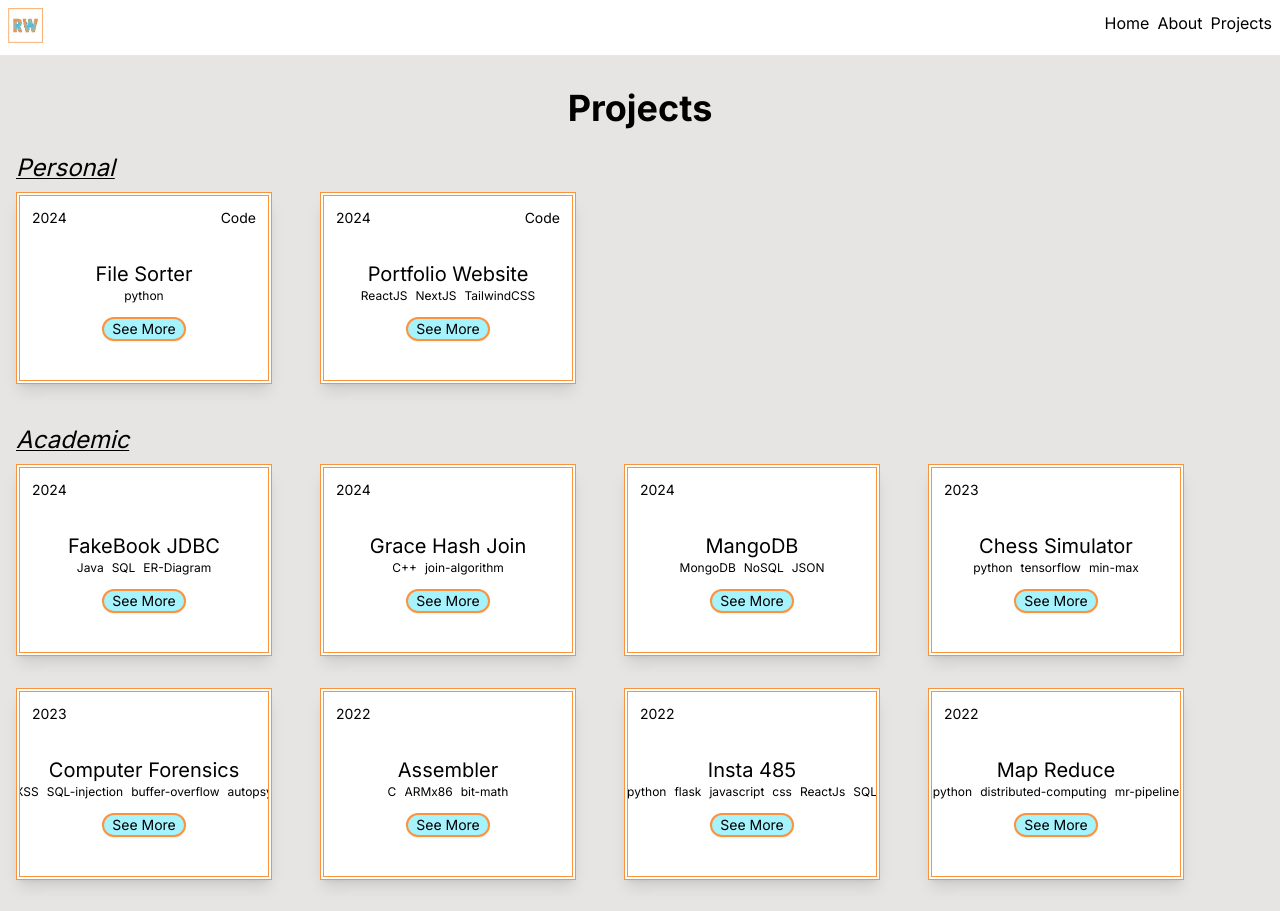
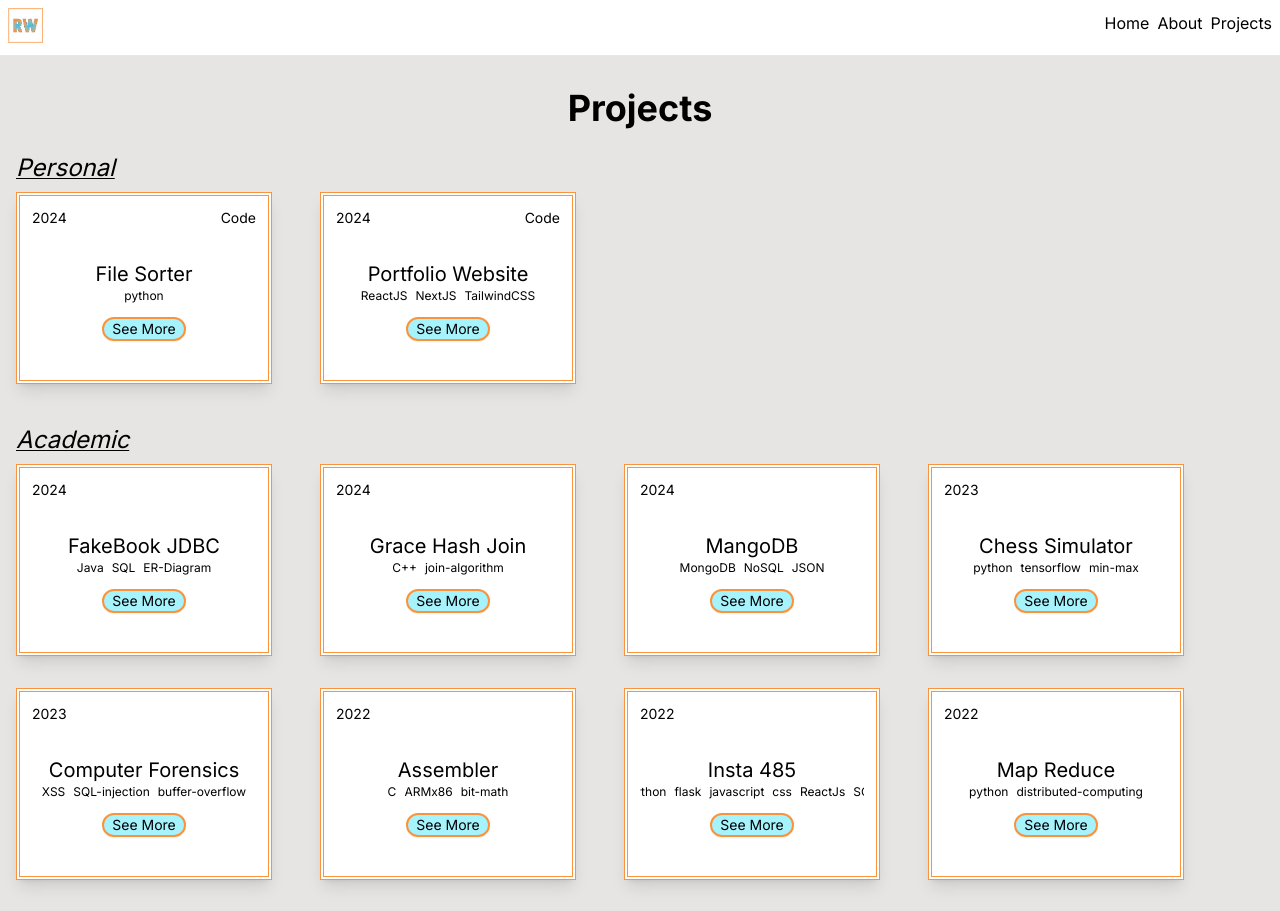
Before and after one commit to RhysWas/personal-site, a Next.js app: page /personal-site/projects in a window 1280 px wide. Shown: the top 911 px of the page. Built offline with nearby package versions, Linux system fonts and the light colour scheme.

Commit message:
Fixed bug for skills on project card, temp fix of shortening skills, added hover to skills

```diff
--- a/app/projects/components/ProjectCard.jsx
+++ b/app/projects/components/ProjectCard.jsx
@@ -34,7 +34,7 @@ export default function ProjectCard({ data }){
             ) : (
                 <div className='text-center py-8 h-full'>
                     <p className='text-xl'>{title}</p>
-                    <div className='flex justify-center whitespace-normal text-ellipse pb-3'>
+                    <div className='flex justify-center z-10 whitespace-normal hover:flex hover:overflow-visible line-clamp-1 hover:line-clamp-none hover:font-bold pb-3'>
                         {skills.map(skill =>
                             <p key={skill} className='text-xs whitespace-nowrap px-1'>{skill}</p>
                         )}
--- a/public/data/projects.js
+++ b/public/data/projects.js
@@ -73,7 +73,7 @@ const projects = [
         year: '2022',
         desc: 'Created a map reduce program to use different threads to mimic a distributed system in order to count words within a text file.',
         skills: [
-            'python', 'distributed-computing', 'mr-pipeline',
+            'python', 'distributed-computing',
         ],
     },
     {
@@ -109,7 +109,7 @@ const projects = [
         year: '2023',
         desc: 'Used Autopsy and Ghidra to investigate a suspect machine, then followed clues to trace activity through suspect websites.',
         skills: [
-            'XSS', 'SQL-injection', 'buffer-overflow', 'autopsy',
+            'XSS', 'SQL-injection', 'buffer-overflow',
         ],
     },
     {
```
